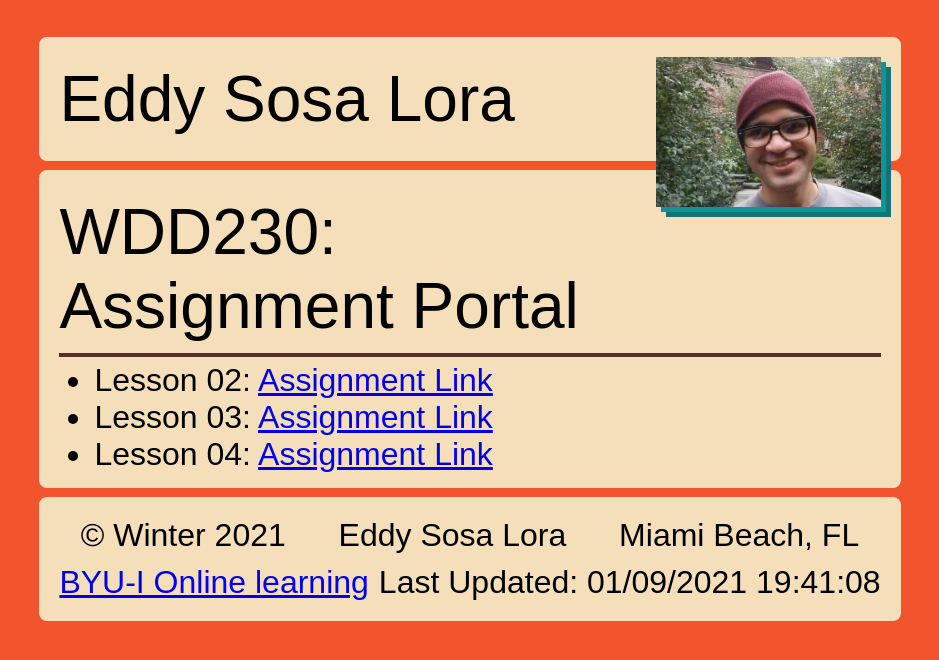
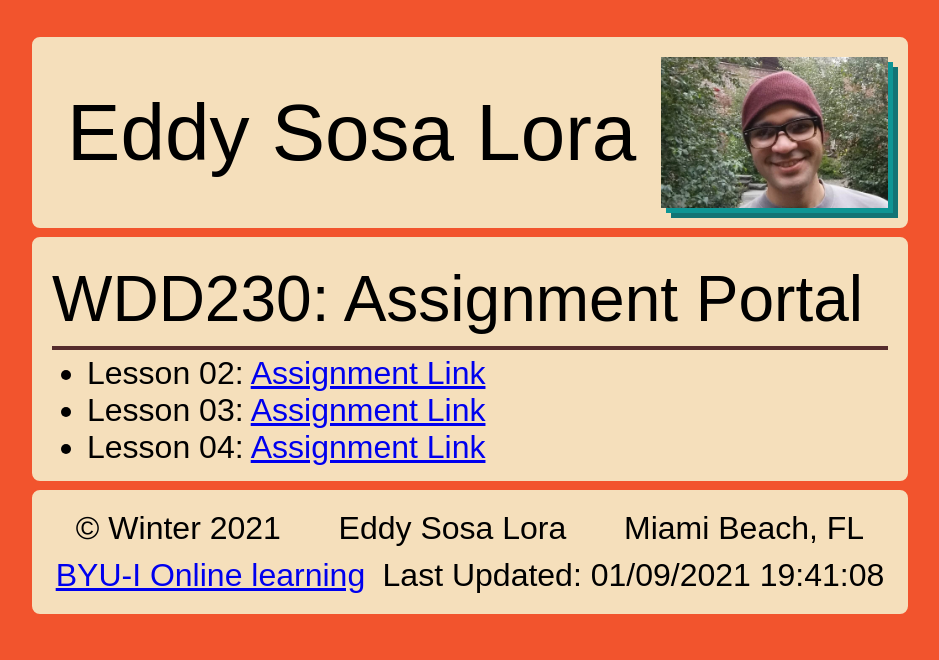
Before and after one commit to edjsosa/edjsosa.github.io, a plain HTML site: page index.html in a window 1280 px wide. Shown: the whole page, without its empty margins (170-1109 px from the left). Drawn offline with Linux system fonts and the light colour scheme; a web font is replaced by a local one.

Commit message:
Header flex container

```diff
--- a/index.html
+++ b/index.html
@@ -22,12 +22,13 @@
   </head>
   <body>
     <header>
+      <h1 id="top_heading">Eddy Sosa Lora</h1>
       <img
         id="top_image"
         alt="image of Eddy Sosa Lora under the Brooklyn Bridge"
         src="https://raw.githubusercontent.com/edjsosa/edjsosa.github.io/9c880be648bb086627b0f6ae2d581b2f38884339/Eddy_Sosa_Lora.jpg"
       />
-      <h1>Eddy Sosa Lora</h1>
+
     </header>
 
     <section class="assignments">
@@ -52,7 +53,7 @@
             >BYU-I Online learning</a
           >
         </li>
-        <li><script src="script.js"></script></li>
+        <li id="last_update"><script src="script.js"></script></li>
       </ul>
     </footer>
   </body>
--- a/style.css
+++ b/style.css
@@ -2,16 +2,12 @@
 
 html {
   background-color: #f2542d;
-  display: grid;
-  justify-items: center;
-  align-items: center;
   margin: auto;
-  width: 75%;
+  max-width: 950px;
+  min-width: 550px;
 }
 
 body {
-  max-width: 950px;
-  min-width: 650px;
   background-color: #f2542d;
   margin: 25px;
   padding: 5px;
@@ -27,12 +23,24 @@ header {
   padding: 15px;
   border: 2px solid #f2542d;
   border-radius: 10px;
+  display: flex;
+  flex-wrap: wrap;
+  justify-content: space-around;
+  align-items: center;
+  align-content: center;
+}
+
+#top_heading {
+  font-size: 2.5em;
+  flex-grow: 1;
+  text-align: center;
 }
 
 #top_image {
   margin: 5px;
   width: 225px;
-  float: right;
+  flex-basis: 25%;
+  flex-grow: 0.5;
   box-shadow: 5px 5px #0E9594, 10px 10px #127475;
 }
 
@@ -105,3 +113,7 @@ footer ul li {
   align-items: center;
   align-content: center;
 }
+
+#last_update {
+  text-align: center;
+}
```
